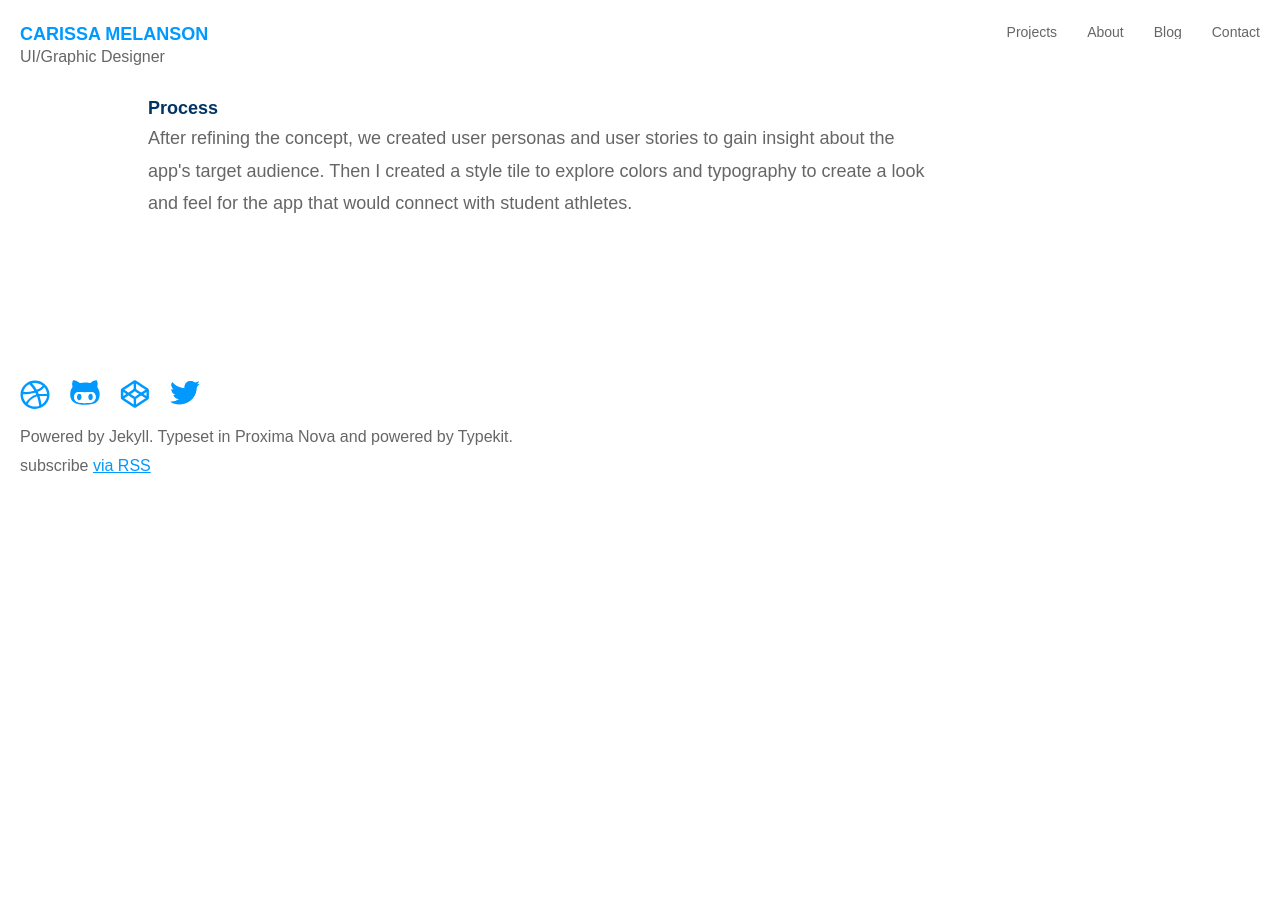
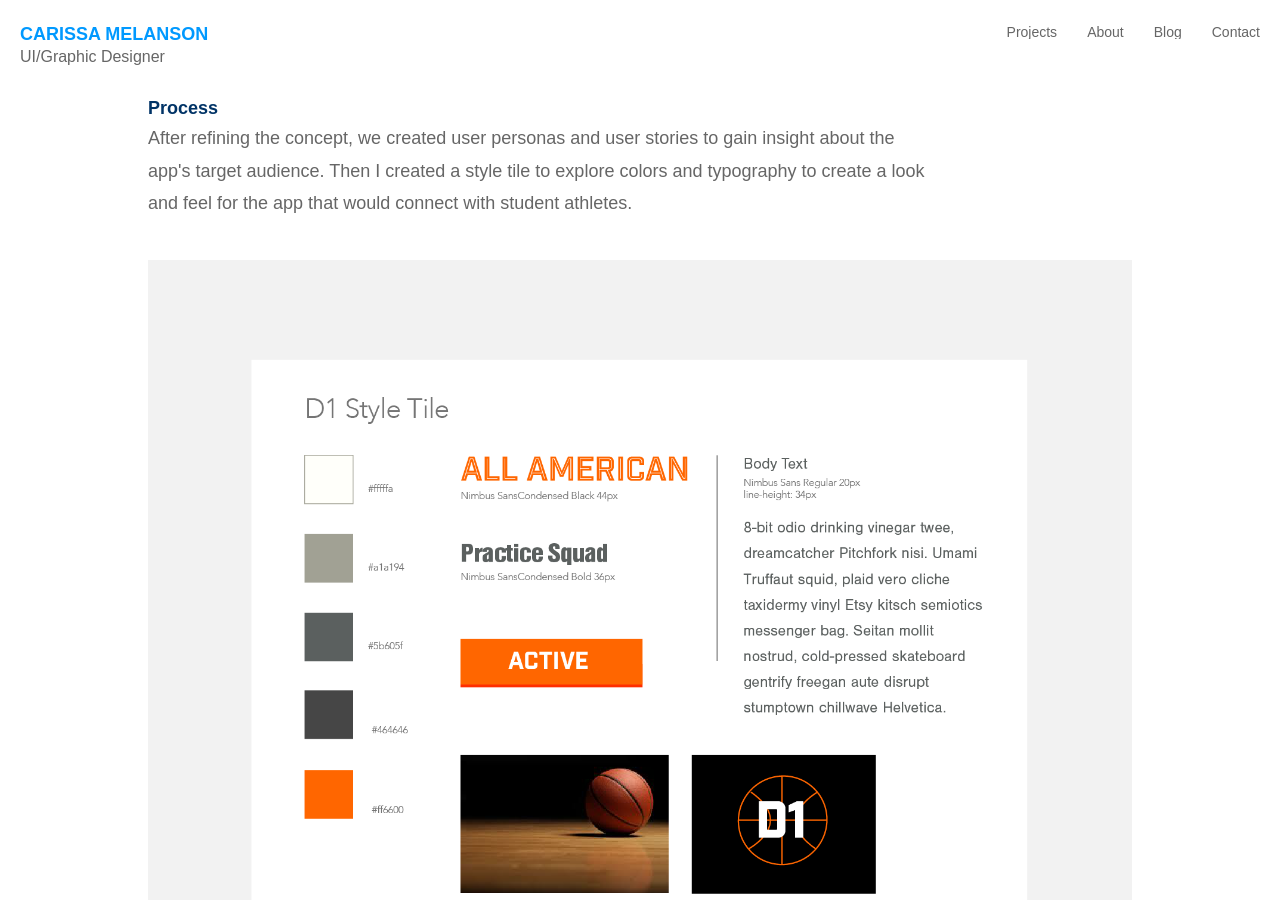
Before and after one commit to carissamelanson/carissamelanson.github.io, a Jekyll site: the page built from d1.html, in a window 1280 px wide and 900 px high, scrolled down 2254 px. Built offline with Jekyll 4.4.1, drawn with Linux system fonts in a browser that asks for light colours; before the commit the page ends 2734 px from its top, so only the background shows below that.

Commit message:
added style tile to D1 project page

```diff
--- a/d1.html
+++ b/d1.html
@@ -17,6 +17,8 @@ title: D1
 
 			<h3>Process</h3>
 			<p>After refining the concept, we created user personas and user stories to gain insight about the app's target audience. Then I created a style tile to explore colors and typography to create a look and feel for the app that would connect with student athletes.</p>
+			<img class="project-image"src="images/style-tile-d1-02.png"alt="D1 Style Tile">
+
 
 		</div>
 
```
Also changed, not shown: images/D1-icons.png, images/style-tile-d1-02.png (added).
